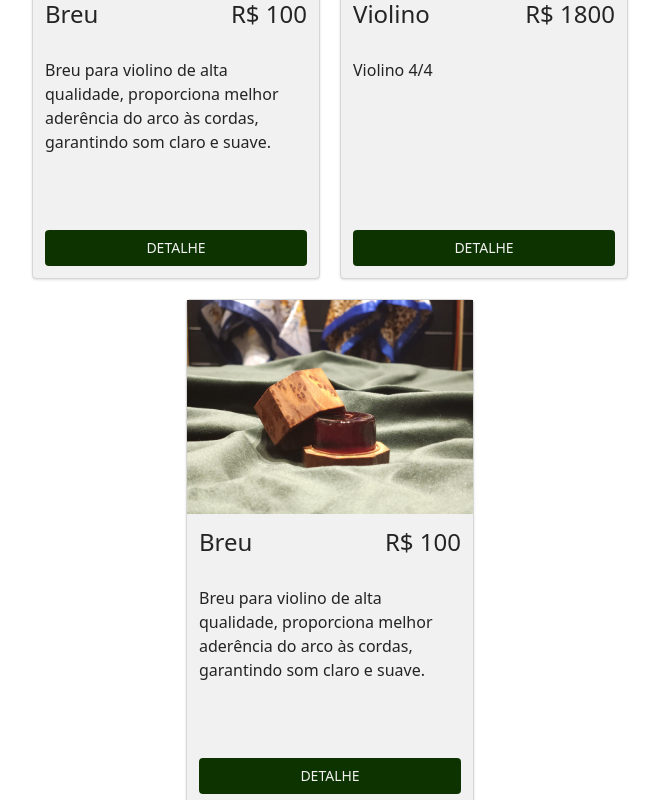
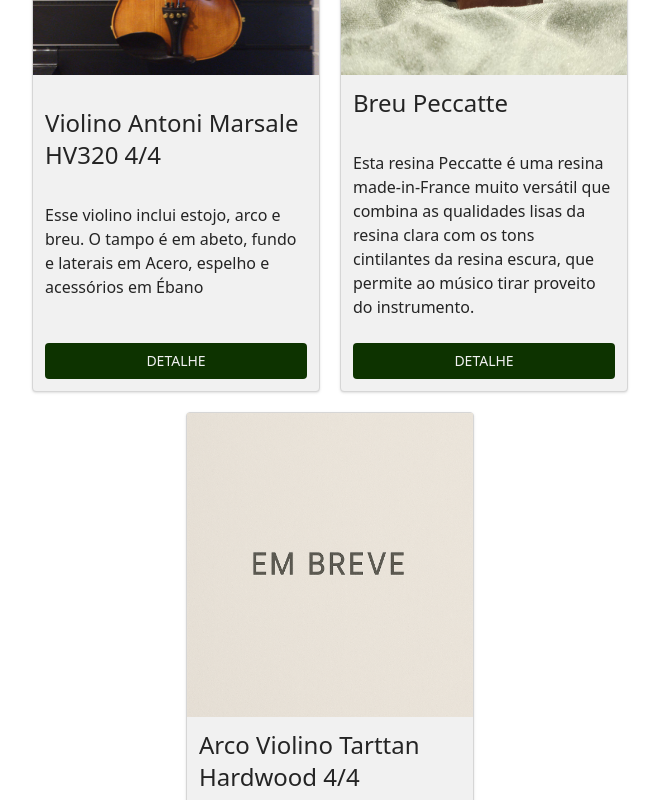
Before and after one commit to AugustoMagro/magros-cordas-website, a React (Vite) app: page / in a window 1280 px wide. Shown: the part 1040-1840 px from the top of the page, without its empty margins (310-969 px from the left). Built offline with nearby package versions, Linux system fonts and the light colour scheme.

Commit message:
Fazendo o deploy do site

```diff
--- a/produtos.json
+++ b/produtos.json
@@ -1,23 +1,290 @@
 [
   {
     "id":1,
-    "nome":"Breu",
-    "valor":"R$ 100",
-    "descricao":"Breu para violino de alta qualidade, proporciona melhor aderência do arco às cordas, garantindo som claro e suave.",
-    "img":"breu.jpeg"
+    "nome":"Violino Antoni Marsale HV320 4/4",
+    "valor":"R$ 1399.9",
+    "descricao":"Esse violino inclui estojo, arco e breu. O tampo é em abeto, fundo e laterais em Acero, espelho e acessórios em Ébano",
+    "img":"violino_marsale.jpg",
+    "vitrini":"Sim"
   },
   {
     "id":2,
-    "nome":"Violino",
+    "nome":"Breu Peccatte",
     "valor":"R$ 1800",
-    "descricao":"Violino 4/4",
-    "img":"breu.jpeg"
+    "descricao":"Esta resina Peccatte é uma resina made-in-France muito versátil que combina as qualidades lisas da resina clara com os tons cintilantes da resina escura, que permite ao músico tirar proveito do instrumento.",
+    "img":"breu.jpeg",
+    "vitrini":"Sim"
   },
   {
     "id":3,
-    "nome":"Breu",
+    "nome":"Arco Violino Tarttan Hardwood 4/4",
     "valor":"R$ 100",
-    "descricao":"Breu para violino de alta qualidade, proporciona melhor aderência do arco às cordas, garantindo som claro e suave.",
-    "img":"breu.jpeg"
+    "descricao":"O Tarttan Octogonal é um arco para violino de linha iniciante com visual e aparência profissional. Produzido com madeira Maciça - Hardwood, formato octogonal, talão Ébano com Olho París e crina natural branca de ótima qualidade.",
+    "img":"em_breve.png",
+    "vitrini":"Sim"
+  },
+  {
+    "id":4,
+    "nome":"Breu Erudithus",
+    "valor":"R$ 100",
+    "descricao":"O Tarttan Octogonal é um arco para violino de linha iniciante com visual e aparência profissional. Produzido com madeira Maciça - Hardwood, formato octogonal, talão Ébano com Olho París e crina natural branca de ótima qualidade.",
+    "img":"em_breve.png",
+    "vitrini":"Não"
+  },
+  {
+    "id":5,
+    "nome":"Breu Pirastro Schwarz Black",
+    "valor":"R$ 100",
+    "descricao":"O material básico do breu Pirastro é a resina natural de pinho. Sua qualidade característica se dá pela utilização de componentes selecionados e diferenciados",
+    "img":"em_breve.png",
+    "vitrini":"Não"
+  },
+  {
+    "id":6,
+    "nome":"Breu W. E. Hills Dark",
+    "valor":"R$ 100",
+    "descricao":"",
+    "img":"em_breve.png",
+    "vitrini":"Não"
+  },
+  {
+    "id":7,
+    "nome":"Breu Pirastro Gold",
+    "valor":"R$ 100",
+    "descricao":"",
+    "img":"em_breve.png",
+    "vitrini":"Não"
+  },
+  {
+    "id":8,
+    "nome":"Encordoamento Alphayue",
+    "valor":"R$ 100",
+    "descricao":"Encordoamento para violinos intermediários",
+    "img":"em_breve.png",
+    "vitrini":"Não"
+  },
+  {
+    "id":9,
+    "nome":"Encordoamento Dominant 135B",
+    "valor":"R$ 100",
+    "descricao":"",
+    "img":"em_breve.png",
+    "vitrini":"Não"
+  },
+  {
+    "id":10,
+    "nome":"Encordoamento Pirastro Tonica",
+    "valor":"R$ 100",
+    "descricao":"",
+    "img":"em_breve.png",
+    "vitrini":"Não"
+  },
+  {
+    "id":11,
+    "nome":"Micro Afinador Tarttan Gold",
+    "valor":"R$ 100",
+    "descricao":"",
+    "img":"em_breve.png",
+    "vitrini":"Não"
+  },
+  {
+    "id":12,
+    "nome":"Micro Afinador Tarttan Silver",
+    "valor":"R$ 100",
+    "descricao":"",
+    "img":"em_breve.png",
+    "vitrini":"Não"
+  },
+  {
+    "id":13,
+    "nome":"Suporte Grampo Paganini para violino e arco PSV085",
+    "valor":"R$ 100",
+    "descricao":"",
+    "img":"em_breve.png",
+    "vitrini":"Não"
+  },
+  {
+    "id":14,
+    "nome":"Suporte Arco estante Arcshow",
+    "valor":"R$ 100",
+    "descricao":"",
+    "img":"em_breve.png",
+    "vitrini":"Não"
+  },
+  {
+    "id":15,
+    "nome":"Pedestal",
+    "valor":"R$ 100",
+    "descricao":"",
+    "img":"em_breve.png",
+    "vitrini":"Não"
+  },
+  {
+    "id":16,
+    "nome":"Cavalette Teller Germany 3*",
+    "valor":"R$ 100",
+    "descricao":"",
+    "img":"em_breve.png",
+    "vitrini":"Não"
+  },
+  {
+    "id":17,
+    "nome":"Cavalette Teller Germany 3* Ebano",
+    "valor":"R$ 100",
+    "descricao":"",
+    "img":"em_breve.png",
+    "vitrini":"Não"
+  },
+  {
+    "id":18,
+    "nome":"Pasta Hill",
+    "valor":"R$ 100",
+    "descricao":"",
+    "img":"em_breve.png",
+    "vitrini":"Não"
+  },
+  {
+    "id":19,
+    "nome":"Violino Michael 4/4",
+    "valor":"R$ 100",
+    "descricao":"",
+    "img":"em_breve.png",
+    "vitrini":"Não"
+  },
+  {
+    "id":20,
+    "nome":"Bolsa p/ Hinário e Biblia GG",
+    "valor":"R$ 100",
+    "descricao":"",
+    "img":"em_breve.png",
+    "vitrini":"Não"
+  },
+  {
+    "id":21,
+    "nome":"Bolsa p/ Hinário e Biblia G",
+    "valor":"R$ 100",
+    "descricao":"",
+    "img":"em_breve.png",
+    "vitrini":"Não"
+  },
+  {
+    "id":22,
+    "nome":"Bolsa p/ Hinário e Biblia P (Reforçada)",
+    "valor":"R$ 100",
+    "descricao":"",
+    "img":"em_breve.png",
+    "vitrini":"Não"
+  },
+  {
+    "id":23,
+    "nome":"Joelheira",
+    "valor":"R$ 100",
+    "descricao":"",
+    "img":"em_breve.png",
+    "vitrini":"Não"
+  },
+  {
+    "id":24,
+    "nome":"Espaleira Lunnon",
+    "valor":"R$ 100",
+    "descricao":"",
+    "img":"em_breve.png",
+    "vitrini":"Não"
+  },
+  {
+    "id":25,
+    "nome":"Encordoamento Guitarra .009",
+    "valor":"R$ 100",
+    "descricao":"",
+    "img":"em_breve.png",
+    "vitrini":"Não"
+  },
+  {
+    "id":26,
+    "nome":"Encordoamento Guitarra .010",
+    "valor":"R$ 100",
+    "descricao":"",
+    "img":"em_breve.png",
+    "vitrini":"Não"
+  },
+  {
+    "id":27,
+    "nome":"Cordas avulsas",
+    "valor":"R$ 100",
+    "descricao":"",
+    "img":"em_breve.png",
+    "vitrini":"Não"
+  },
+  {
+    "id":28,
+    "nome":"Breu genérico",
+    "valor":"R$ 100",
+    "descricao":"",
+    "img":"em_breve.png",
+    "vitrini":"Não"
+  },
+  {
+    "id":29,
+    "nome":"Encordoamento Cavaquinho São Gonçalo",
+    "valor":"R$ 100",
+    "descricao":"",
+    "img":"em_breve.png",
+    "vitrini":"Não"
+  },
+  {
+    "id":30,
+    "nome":"Espaleira Kun",
+    "valor":"R$ 100",
+    "descricao":"",
+    "img":"em_breve.png",
+    "vitrini":"Não"
+  },
+  {
+    "id":31,
+    "nome":"Case violino Gota",
+    "valor":"R$ 100",
+    "descricao":"",
+    "img":"em_breve.png",
+    "vitrini":"Não"
+  },
+  {
+    "id":32,
+    "nome":"Prendedor de partitura - Flauta",
+    "valor":"R$ 100",
+    "descricao":"",
+    "img":"em_breve.png",
+    "vitrini":"Não"
+  },
+  {
+    "id":33,
+    "nome":"Pino para violão",
+    "valor":"R$ 100",
+    "descricao":"",
+    "img":"em_breve.png",
+    "vitrini":"Não"
+  },
+  {
+    "id":34,
+    "nome":"Cravelhas violão",
+    "valor":"R$ 100",
+    "descricao":"",
+    "img":"em_breve.png",
+    "vitrini":"Não"
+  },
+  {
+    "id":35,
+    "nome":"Lenços",
+    "valor":"R$ 100",
+    "descricao":"",
+    "img":"em_breve.png",
+    "vitrini":"Não"
+  },
+  {
+    "id":36,
+    "nome":"Case Sax",
+    "valor":"R$ 100",
+    "descricao":"",
+    "img":"em_breve.png",
+    "vitrini":"Não"
   }
 ]
--- a/src/components/Footer/index.tsx
+++ b/src/components/Footer/index.tsx
@@ -10,11 +10,11 @@
                 </div>
                 <div className="mt-5">
                     <h2 className=" text-lg font-bold">Endereço</h2>
-                    <h5 className="">Rua Padre Anibal Difrancia, 113</h5>
+                    <h5 className="">Rua Padre Anibal Difrancia, 113, Jardim Mangalot, São Paulo - SP, CEP - 05135-160</h5>
                 </div>
                 <div className="mt-5">
                     <h2 className=" text-lg font-bold">WhatsApp</h2>
-                    <h5 className="">(11) 91111-1111</h5>
+                    <a className="border-b-1" href="https://api.whatsapp.com/send?phone=5511944583970">(11) 94458-3970</a>
                 </div>
             </div>
         </div>
--- a/src/components/Navbar/BotaoContato/index.tsx
+++ b/src/components/Navbar/BotaoContato/index.tsx
@@ -2,8 +2,8 @@
 
 const BotaoContato = () => {
     return (
-        <button
-            className="rounded-sm border-2 border-green-magros text-gray-magros-100 bg-green-magros hover:bg-white hover:text-green-magros dark:bg-gray-magros-100 dark:text-gray-magros-700 dark:hover:text-gray-magros-100 hover:cursor-pointer dark:hover:bg-gray-magros-700 dark:border-2 dark:border-gray-magros-100"><p className="mx-3 my-1">Contato</p></button>
+        <a
+            className="rounded-sm border-2 border-green-magros text-gray-magros-100 bg-green-magros hover:bg-white hover:text-green-magros dark:bg-gray-magros-100 dark:text-gray-magros-700 dark:hover:text-gray-magros-100 hover:cursor-pointer dark:hover:bg-gray-magros-700 dark:border-2 dark:border-gray-magros-100" href="https://api.whatsapp.com/send?phone=5511944583970"><p className="mx-3 my-1">Contato</p></a>
     )
 }
 
--- a/src/components/ProdutoDetalhe/index.tsx
+++ b/src/components/ProdutoDetalhe/index.tsx
@@ -22,9 +22,9 @@
               <p className="mt-5">
                 {produto[0].descricao}
               </p>
-              <h2 className="mt-10 text-2xl">
+              {/* <h2 className="mt-10 text-2xl">
                 {produto[0].valor}
-              </h2>
+              </h2> */}
             </div>
           </div>
         </div>
--- a/src/components/ProdutosSector/ProdutoSector/index.tsx
+++ b/src/components/ProdutosSector/ProdutoSector/index.tsx
@@ -8,19 +8,19 @@
 const ProdutoSector = ({produto}: PropsProduto) => {
 
 	return (
-		<div className="rounded-sm w-72 bg-gray-magros-100 dark:bg-gray-magros-600 shadow-sm dark:shadow-gray-magros-700 border-1 border-gray-magros-200 dark:border-gray-magros-500">
-			<img src={`/src/assets/${produto.img}`} alt="Breu para violino" />
+		<div className="flex flex-col justify-between rounded-sm min-w-72 max-w-72 bg-gray-magros-100 dark:bg-gray-magros-600 shadow-sm dark:shadow-gray-magros-700 border-1 border-gray-magros-200 dark:border-gray-magros-500">
+			<img src={`/src/assets/${produto.img}`} alt="Foto produto" className="h-76"/>
+			<div className="flex flex-col justify-between gap-2">
+				<div className="p-3 flex flex-row justify-between">
+					<h6 className="text-2xl">{produto.nome}</h6>
+					{/* <h6 className="text-2xl">{produto.valor}</h6> */}
+				</div>
+				<div className="p-3">
+					<p className="">{produto.descricao}</p>
+				</div>
+			</div>
 			<div className="p-3">
-				<div className="flex flex-row justify-between">
-					<h6 className="text-2xl">{produto.nome}</h6>
-					<h6 className="text-2xl">{produto.valor}</h6>
-				</div>
-				<div className="h-36">
-					<p className="mt-7 mb-5">{produto.descricao}</p>
-				</div>
-				<div>
-					<Link to={`/produto/${produto.id}`} className="p-2 mt-7 flex justify-center text-center text-gray-magros-100 text-sm bg-green-magros dark:bg-blue-magros rounded-sm hover:bg-green-magros-bt dark:hover:bg-blue-magros-bt">DETALHE</Link>
-				</div>
+				<Link to={`/produto/${produto.id}`} className="p-2 flex justify-center text-gray-magros-100 text-sm bg-green-magros dark:bg-blue-magros rounded-sm hover:bg-green-magros-bt dark:hover:bg-blue-magros-bt">DETALHE</Link>
 			</div>
 		</div>
 	)
--- a/src/components/ProdutosSector/index.tsx
+++ b/src/components/ProdutosSector/index.tsx
@@ -6,6 +6,8 @@
 const ProdutosSector = () => {
 
 	const produtos = data
+
+	const vitrini = produtos.filter(item => "Sim" == item.vitrini)
 
 	return (
 		<>
@@ -16,7 +18,7 @@
 				</div>
 				<div className="sm:mx-0 md:mx-0 lg:mx-48 my-3 border-b-2" />
 				<div className="sm:mx-0 md:mx-0 lg:mx-48 flex flex-wrap gap-5 justify-center">
-					{produtos?.map(item => (<ProdutoSector produto={item} />))}
+					{vitrini?.map(item => (<ProdutoSector produto={item} />))}
 				</div>
 			</div>
 		</>
```
Also changed, not shown: src/assets/em_breve.png (added), src/assets/violino_marsale.jpg (added).
